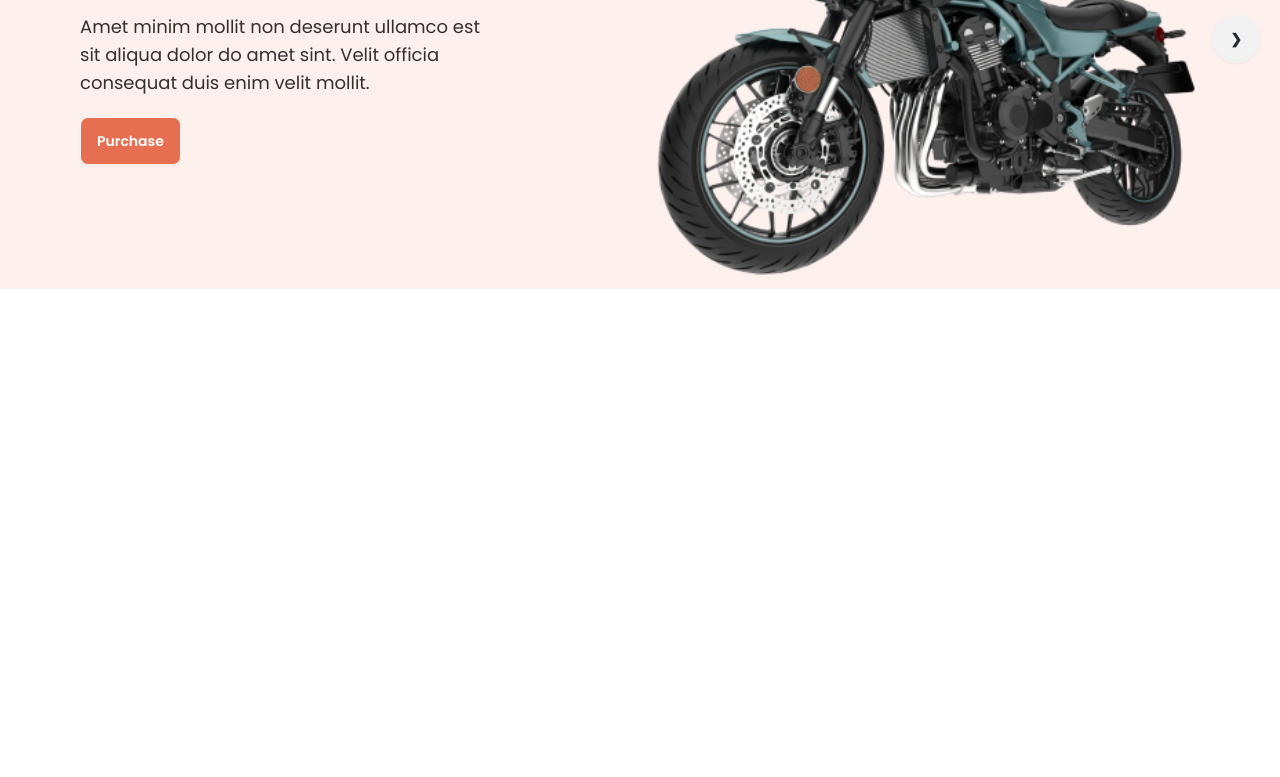
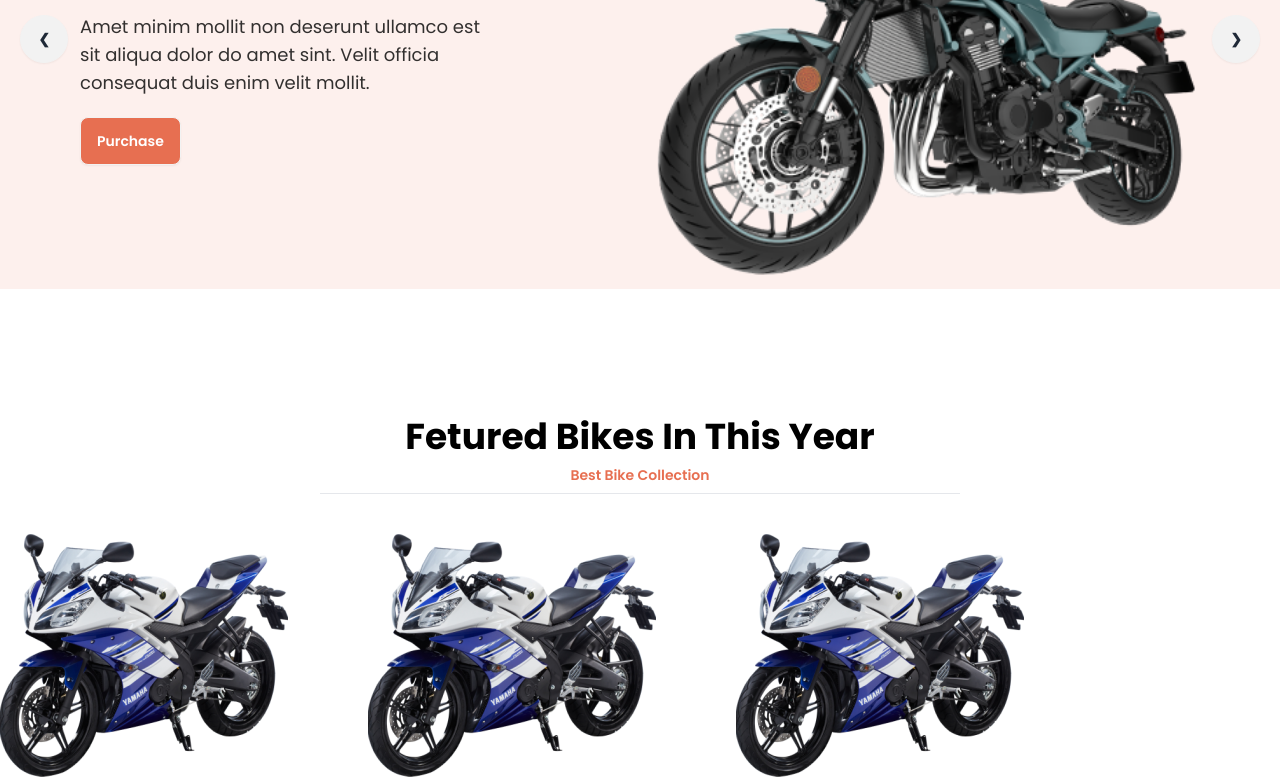
Before and after one commit to nadiaislam00/Biker-Zone-website, a plain HTML site: page index.html in a window 1280 px wide. Shown: the part 299-1076 px from the top of the page. Before the commit the page ends 800 px from the top, so only its background shows below. Drawn offline with nearby package versions, Linux system fonts and the light colour scheme.

Commit message:
feature section created

```diff
--- a/index.html
+++ b/index.html
@@ -100,7 +100,7 @@
           </div>
 
           <div class="absolute left-5 right-5 top-1/2 flex -translate-y-1/2 transform justify-between">
-            <a href="#slide3" class="invisible lg:btn btn-circle ">❮</a>
+            <a href="#slide3" class="btn btn-circle ">❮</a>
             <a href="#slide2" class="btn btn-circle">❯</a>
           </div>
         </div>
@@ -122,7 +122,7 @@
           </div>
 
           <div class="absolute left-5 right-5 top-1/2 flex -translate-y-1/2 transform justify-between">
-            <a href="#slide1" class="invisible lg:btn btn-circle">❮</a>
+            <a href="#slide1" class="btn btn-circle">❮</a>
             <a href="#slide3" class="btn btn-circle">❯</a>
           </div>
         </div>
@@ -144,14 +144,27 @@
           </div>
 
           <div class="absolute left-5 right-5 top-1/2 flex -translate-y-1/2 transform justify-between">
-            <a href="#slide2" class="invisible lg:btn btn-circle">❮</a>
+            <a href="#slide2" class="lg:btn btn-circle">❮</a>
             <a href="#slide1" class="btn btn-circle">❯</a>
           </div>
         </div>
 
       </div>
     </header>
-    <main class="md:container mx-auto"></main>
+    <main class="md:container mx-auto">
+      <section class="feature">
+       <div class="feature-content flex flex-col items-center gap-2">
+        <h1 class="text-4xl text-[#000000] font-bold mt-32 text-center">Fetured Bikes In This Year</h1>
+        <p class="text-sm text-bike-primary font-semibold ">Best Bike Collection</p>
+        <hr class="w-3/6 mx-auto text-orange-500 mb-10">
+       </div>
+      <div class="feature-bike flex flex-col w-3/6 mx-auto gap-20 lg:flex-row w-full">
+        <img src="images/feature-bike.png" alt="">
+        <img src="images/feature-bike.png" alt="">
+        <img src="images/feature-bike.png" alt="">
+      </div>
+      </section>
+    </main>
     <footer></footer>
 </body>
 </html>
```
